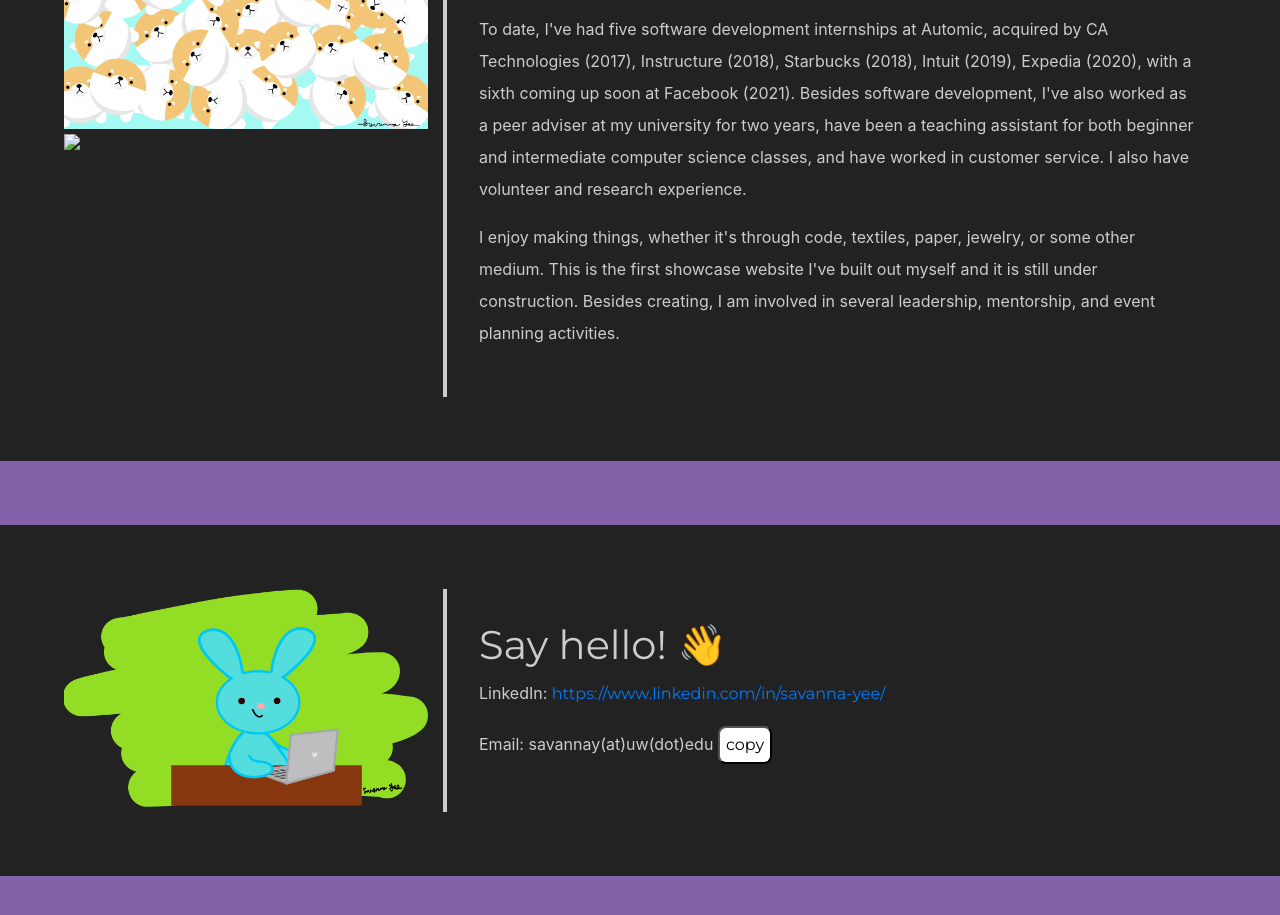
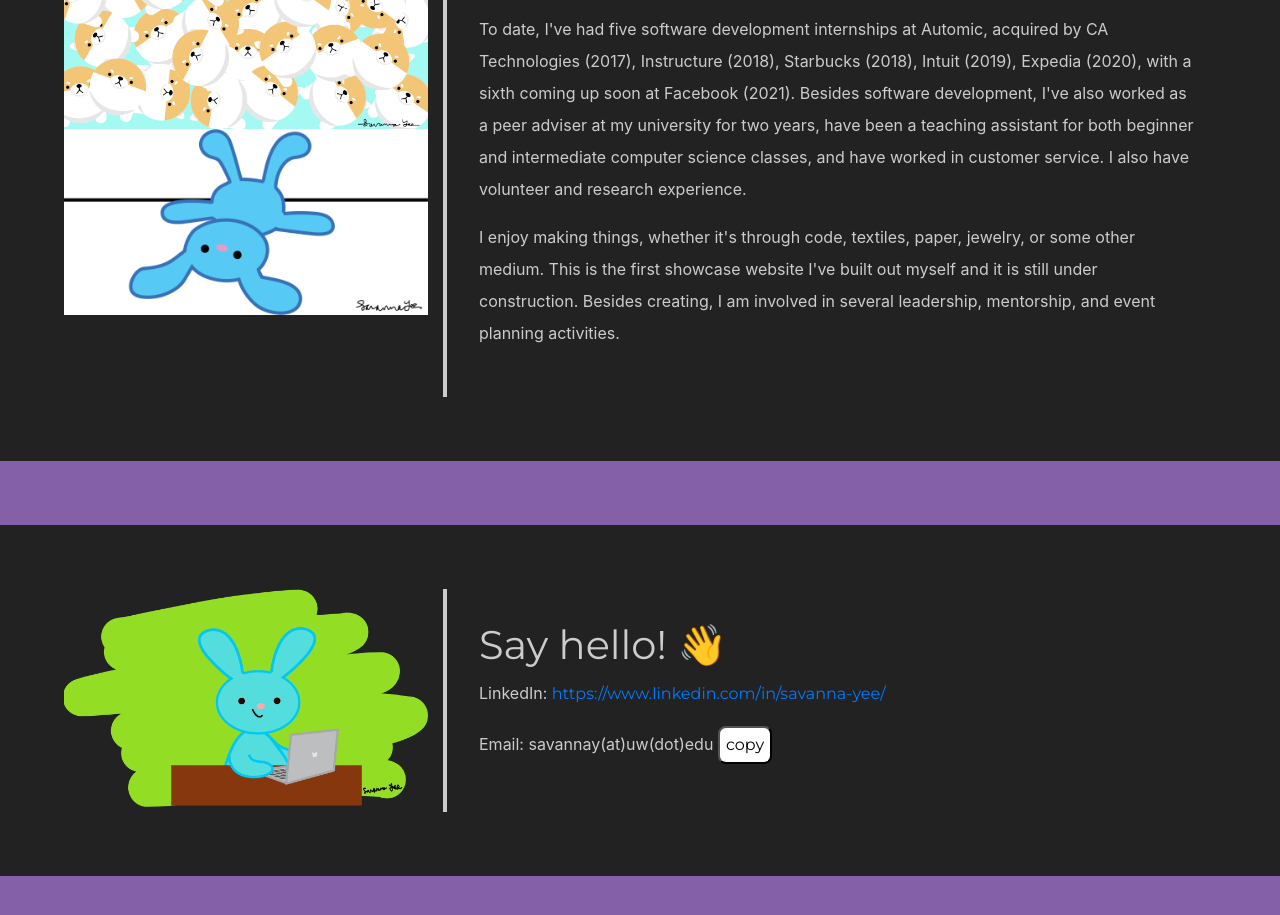
Before and after one commit to savannanoh/website1.1, a plain HTML site: page index.html in a window 1280 px wide. Shown: the part 1685-2600 px from the top of the page. Drawn offline with nearby package versions, Linux system fonts and the light colour scheme.

Commit message:
Update index.html

```diff
--- a/index.html
+++ b/index.html
@@ -76,7 +76,7 @@
             <div class="row">
                 <div class="col-lg-4 col-md-4 col-sm-12">
                     <img src="img/shibas3.png" class="img-fluid">
-                    <img src="img/rofl4.png" class="img-fluid">
+                    <img src="img/rof4.png" class="img-fluid">
                     <!--<span class="text-justify">S.Web Developer</span>-->
                 </div>
                 <div class="col-lg-8 col-md-8 col-sm-12 desc">
```
